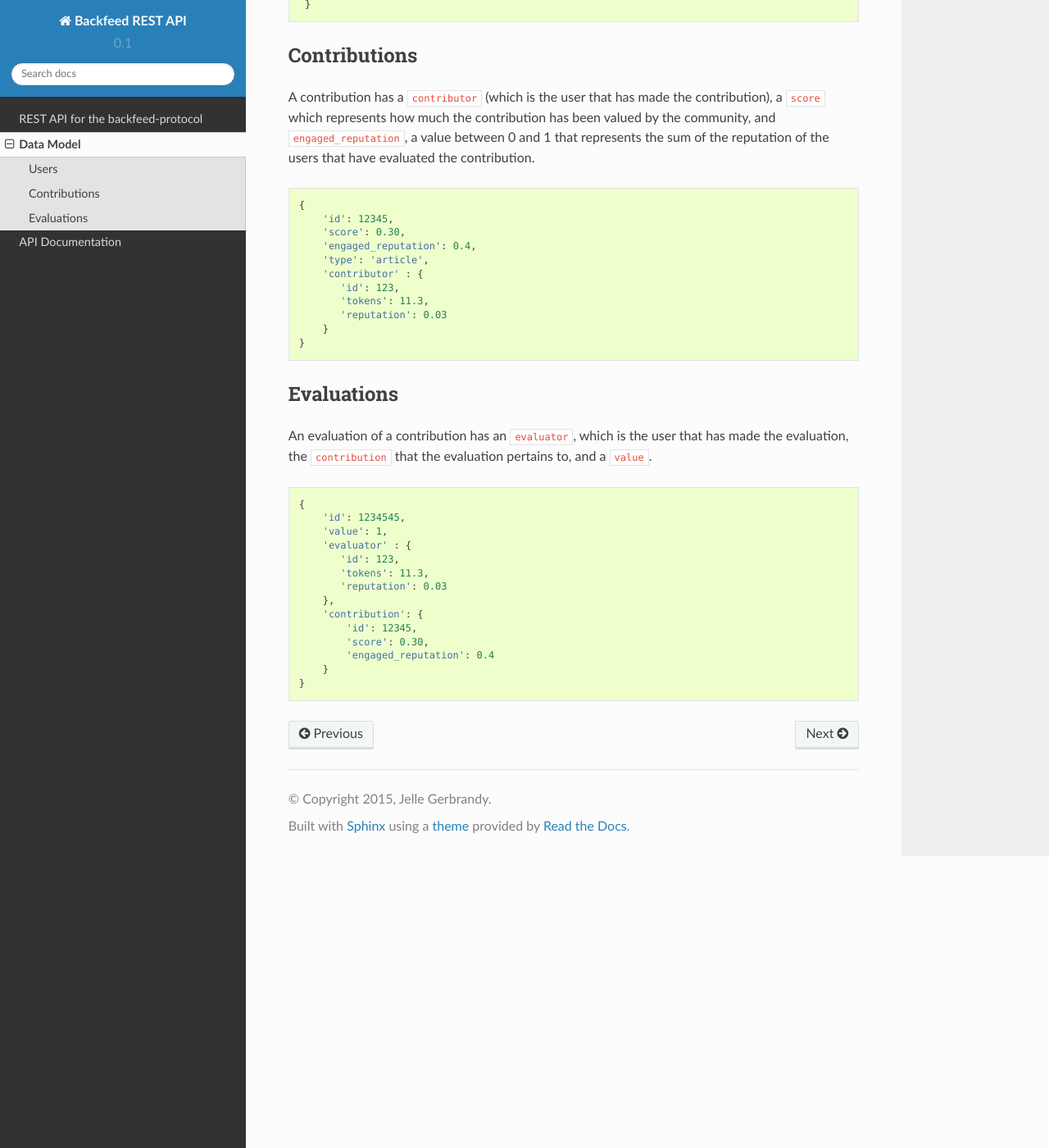
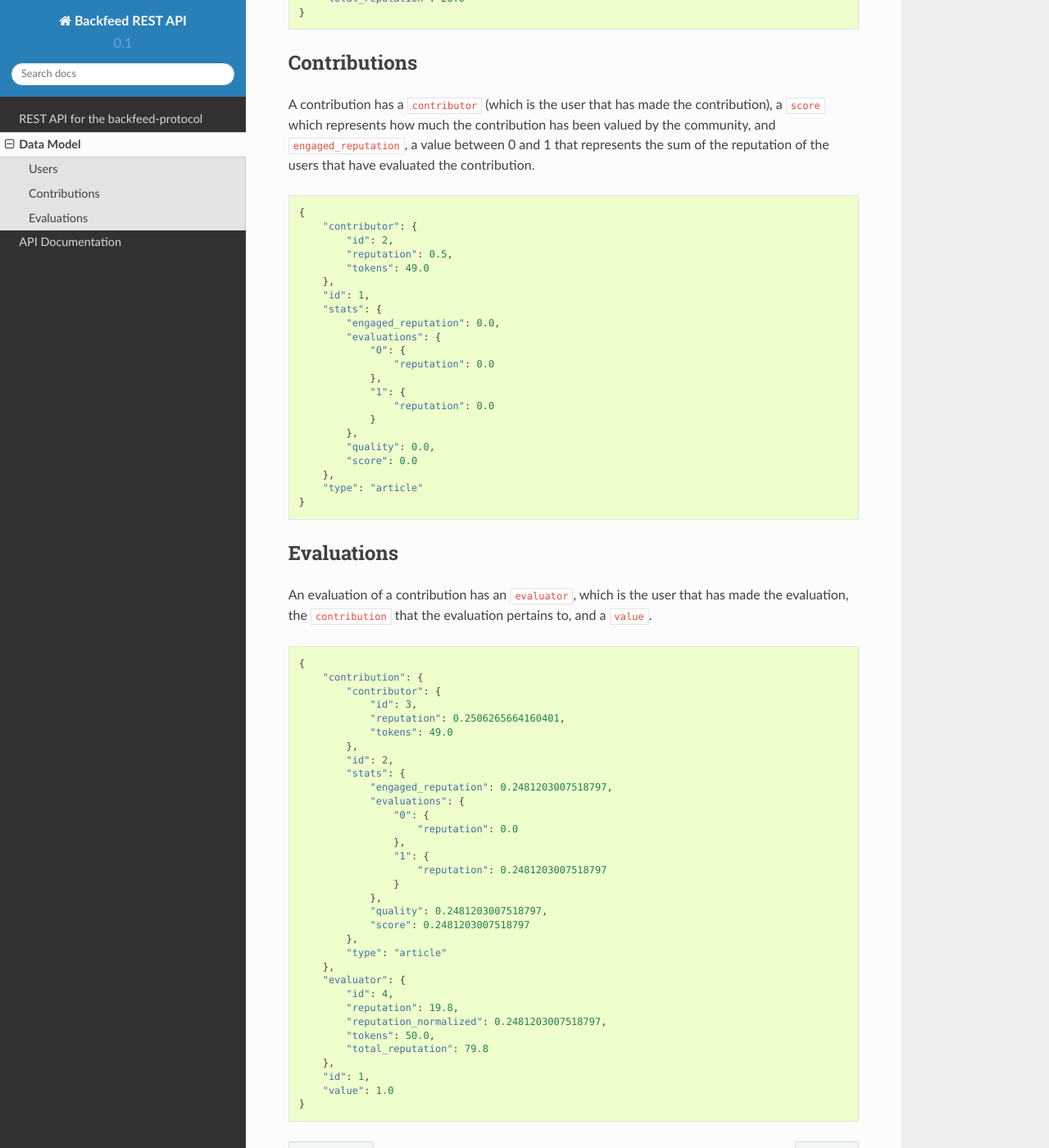
Before and after one commit to Backfeed/backfeed-restapi, a Sphinx documentation site: the page built from docs/datamodel.rst, in a window 1280 px wide and 1400 px high, scrolled down 445 px. Shown: the whole window at 82% size. Built offline with Sphinx 7.4.7 and the Read the Docs theme 2.0.0, drawn with Linux system fonts in a browser that asks for light colours; some of the changed text lies outside the part shown.

Commit message:
add real examples to data structure in docs

```diff
--- a/docs/conf.py
+++ b/docs/conf.py
@@ -1,4 +1,5 @@
 # -*- coding: utf-8 -*-
+# flake8: noqa
 #
 # complexity documentation build configuration file, created by
 # sphinx-quickstart on Tue Jul  9 22:26:36 2013.
@@ -20,6 +21,7 @@ import cornice
 #sys.path.insert(0, os.path.abspath('.'))
 
 cwd = os.getcwd()
+sys.path.insert(0, cwd)
 parent = os.path.dirname(cwd)
 sys.path.insert(0, parent)
 
@@ -180,7 +182,7 @@ html_static_path = ['_static']
 #html_file_suffix = None
 
 # Output file base name for HTML help builder.
-htmlhelp_basename = 'alotofeffortdoc'
+htmlhelp_basename = 'backfeedapi'
 
 
 # -- Options for LaTeX output --------------------------------------------------
--- a/docs/datamodel.rst
+++ b/docs/datamodel.rst
@@ -8,15 +8,9 @@ Users
 ------------
 
 Users have ``tokens``, a number representing the amount of `ownership` of a contract,
-and ``reputation``, a number between 0 and 1 that represents the fraction of user reputation with
-respect to the total reputation in the system: ::
+and ``reputation``, a number that represents the user reputation within the system.
 
-   {
-       'id': 123,
-       'tokens': 11.3,
-       'reputation': 0.03
-    }
-
+.. literalinclude:: inc/user_json.inc
 
 Contributions
 -----------------
@@ -25,20 +19,9 @@ A contribution has a ``contributor`` (which is the user that has made the contri
 a ``score`` which represents how much the contribution has been valued
 by the community, and ``engaged_reputation``, a value between 0 and 1
 that represents the sum of the reputation of the users that have
-evaluated the contribution. ::
+evaluated the contribution.
 
-    {
-        'id': 12345,
-        'score': 0.30,
-        'engaged_reputation': 0.4,
-        'type': 'article',
-        'contributor' : {
-           'id': 123,
-           'tokens': 11.3,
-           'reputation': 0.03
-        }
-    }
-
+.. literalinclude:: inc/contribution_json.inc
 
 
 Evaluations
@@ -46,19 +29,6 @@ Evaluations
 
 An evaluation of a contribution has an ``evaluator``, which is the user that
 has made the evaluation, the ``contribution`` that the evaluation pertains to,
-and a ``value``. ::
+and a ``value``.
 
-    {
-        'id': 1234545,
-        'value': 1,
-        'evaluator' : {
-           'id': 123,
-           'tokens': 11.3,
-           'reputation': 0.03
-        },
-        'contribution': {
-            'id': 12345,
-            'score': 0.30,
-            'engaged_reputation': 0.4
-        }
-    }
+.. literalinclude:: inc/evaluation_json.inc
--- /dev/null
+++ b/docs/generate_incs.py
@@ -0,0 +1,62 @@
+import os
+import json
+
+from restapi.tests import test_users, test_contributions, test_evaluations
+
+
+class UserInfo(test_users.TestUsers):
+    def runTest(self):
+        pass
+
+    def user_json(self):
+        self.setUp()
+        user = self.contract.create_user()
+        response = self.app.get(self.url_resource(user.id))
+        fn = os.path.join(inc_dir, 'user_json.inc')
+        f = open(fn, 'w')
+        s = json.dumps(response.json, sort_keys=True, indent=4)
+        f.write(s)
+
+
+class ContributionInfo(test_contributions.TestContributions):
+    def runTest(self):
+        pass
+
+    def contribution_json(self):
+        self.setUp()
+        user = self.contract.create_user()
+        contribution = self.contract.create_contribution(user=user)
+        response = self.app.get(self.url_resource(contribution.id))
+        fn = os.path.join(inc_dir, 'contribution_json.inc')
+        f = open(fn, 'w')
+        s = json.dumps(response.json, sort_keys=True, indent=4)
+        f.write(s)
+
+
+class EvaluationInfo(test_evaluations.TestEvaluations):
+    def runTest(self):
+        pass
+
+    def evaluation_json(self):
+        self.setUp()
+        user = self.contract.create_user()
+        evaluator = self.contract.create_user()
+        contribution = self.contract.create_contribution(user=user)
+        evaluation = self.contract.create_evaluation(contribution=contribution, user=evaluator, value=1)
+        response = self.app.get(self.url_resource(evaluation.id))
+        fn = os.path.join(inc_dir, 'evaluation_json.inc')
+        f = open(fn, 'w')
+        s = json.dumps(response.json, sort_keys=True, indent=4)
+        f.write(s)
+
+
+inc_dir = os.path.join(os.path.dirname(__file__), 'inc')
+
+
+def generate_incs():
+    UserInfo().user_json()
+    ContributionInfo().contribution_json()
+    EvaluationInfo().evaluation_json()
+
+if __name__ == '__main__':
+    generate_incs()
--- /dev/null
+++ b/docs/inc/contribution_json.inc
@@ -0,0 +1,22 @@
+{
+    "contributor": {
+        "id": 2,
+        "reputation": 0.5,
+        "tokens": 49.0
+    },
+    "id": 1,
+    "stats": {
+        "engaged_reputation": 0.0,
+        "evaluations": {
+            "0": {
+                "reputation": 0.0
+            },
+            "1": {
+                "reputation": 0.0
+            }
+        },
+        "quality": 0.0,
+        "score": 0.0
+    },
+    "type": "article"
+}
--- /dev/null
+++ b/docs/inc/evaluation_json.inc
@@ -0,0 +1,33 @@
+{
+    "contribution": {
+        "contributor": {
+            "id": 3,
+            "reputation": 0.2506265664160401,
+            "tokens": 49.0
+        },
+        "id": 2,
+        "stats": {
+            "engaged_reputation": 0.2481203007518797,
+            "evaluations": {
+                "0": {
+                    "reputation": 0.0
+                },
+                "1": {
+                    "reputation": 0.2481203007518797
+                }
+            },
+            "quality": 0.2481203007518797,
+            "score": 0.2481203007518797
+        },
+        "type": "article"
+    },
+    "evaluator": {
+        "id": 4,
+        "reputation": 19.8,
+        "reputation_normalized": 0.2481203007518797,
+        "tokens": 50.0,
+        "total_reputation": 79.8
+    },
+    "id": 1,
+    "value": 1.0
+}
--- /dev/null
+++ b/docs/inc/user_json.inc
@@ -0,0 +1,7 @@
+{
+    "id": 1,
+    "reputation": 20.0,
+    "reputation_normalized": 1.0,
+    "tokens": 50.0,
+    "total_reputation": 20.0
+}
```
Also changed, not shown: docs/__init__.py (added), 3 other files.
